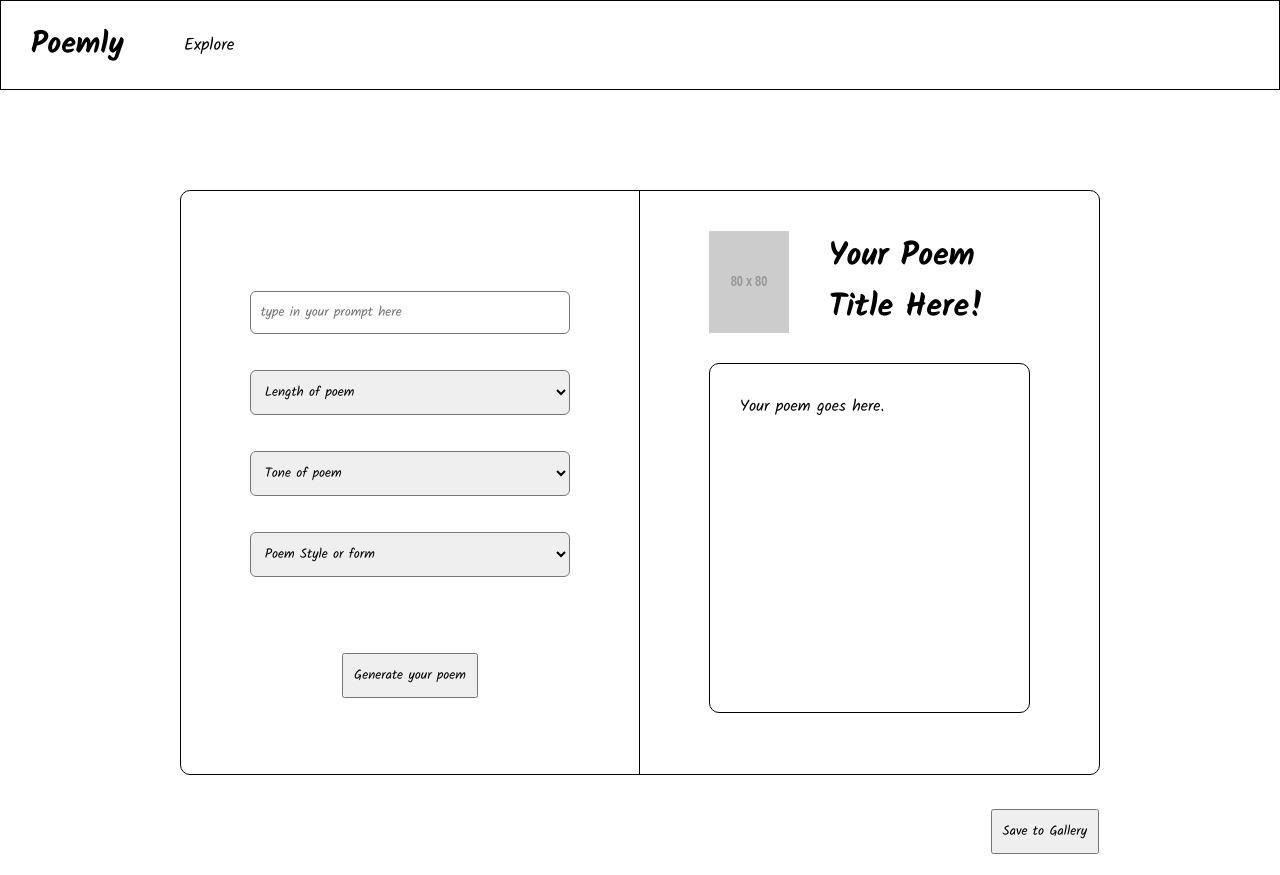
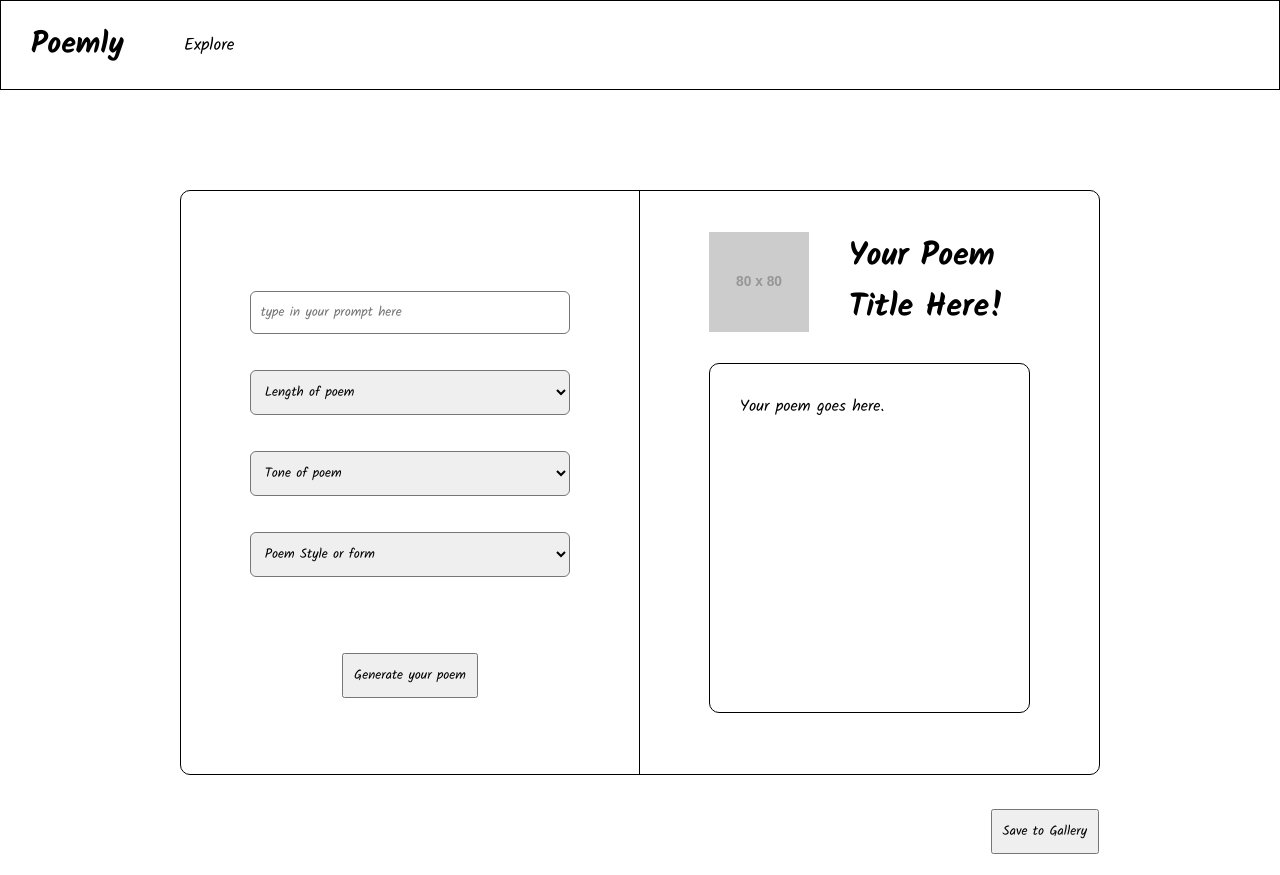
Before and after one commit to SanjayAlagappan/poemly, a plain HTML site: page index.html in a window 1280 px wide. Drawn offline with Linux system fonts and the light colour scheme; placeholder pictures from the web are drawn by us.

Commit message:
Update style.css

```diff
--- a/style.css
+++ b/style.css
@@ -79,19 +79,24 @@ form ul li{
 .poemly-poem-title-wrapper{
     display: flex;
     gap: 40px;
+    align-items: center;
 }
 #submit button{
     padding: 10px;
     margin: 40px 0 0;
     cursor: pointer;
 }
-
+#poem-img{
+    width: 100px;
+    height: 100px;
+}
 #poem-text{
   border: 1px solid black;
   height: 350px;
   padding:30px;
   margin: 30px 0 0;
   border-radius: 10px;
+  overflow-y: scroll;
 }
 
 #save-button{
```
